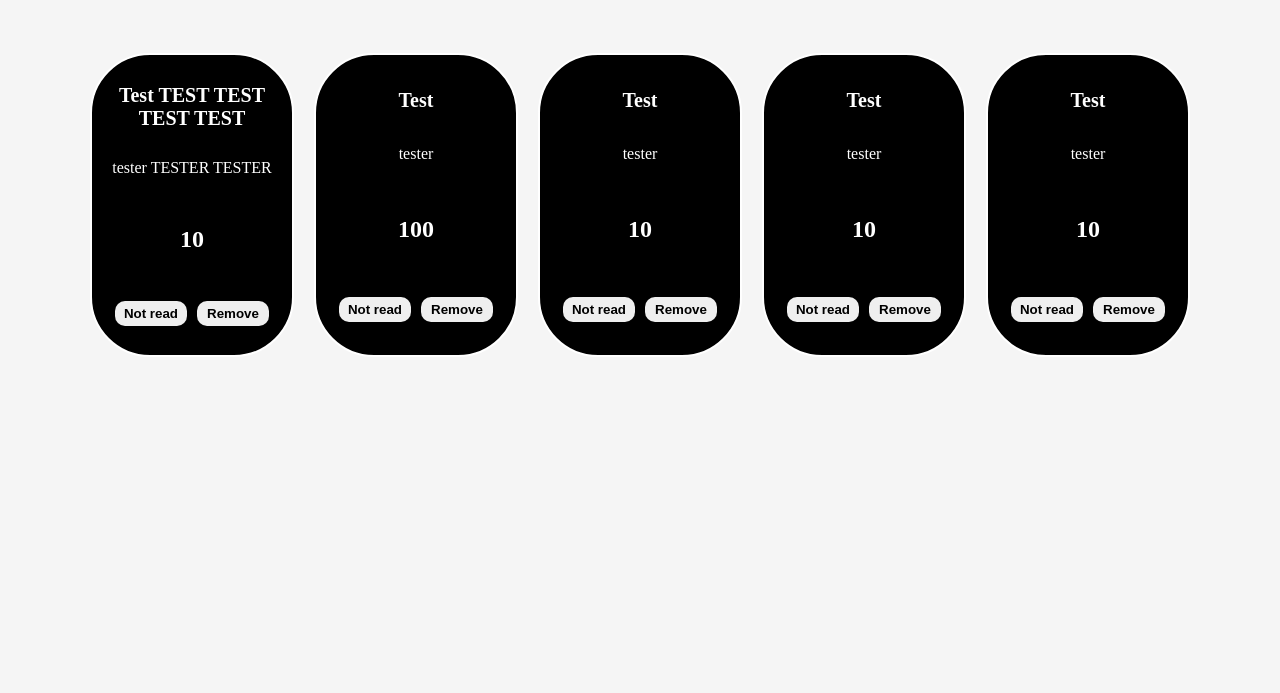
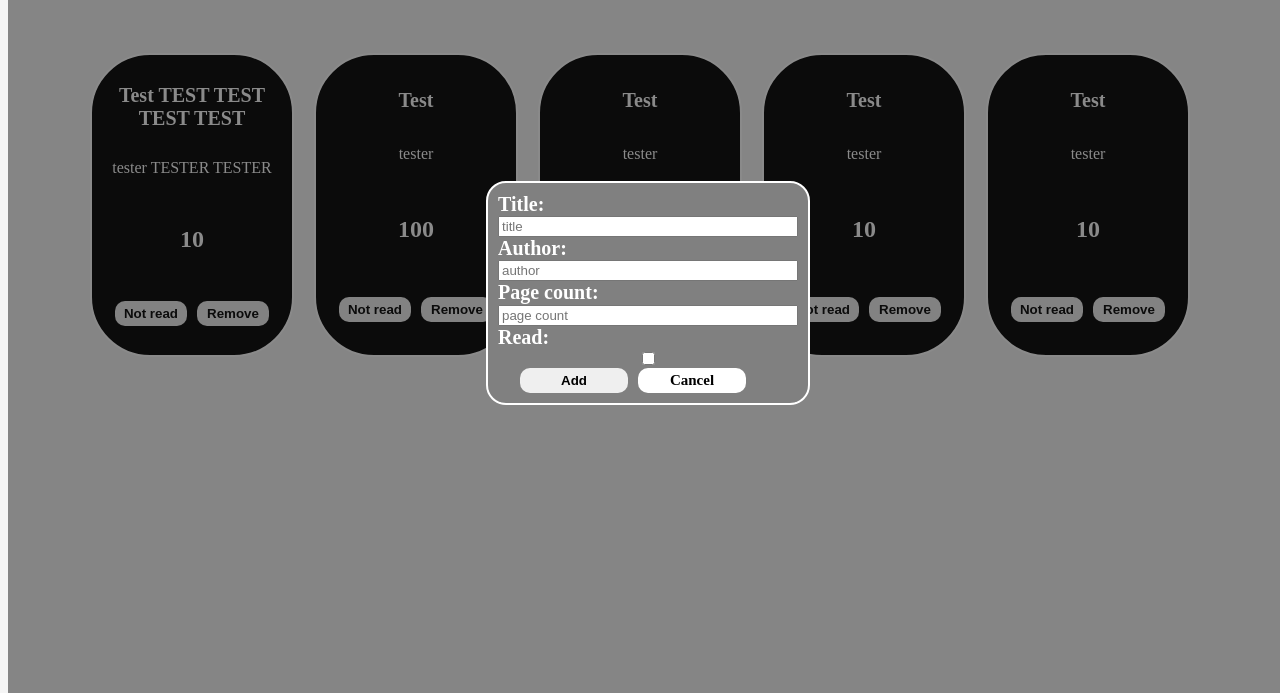
Before and after one commit to denizumuteser/library, a plain HTML site: page index.html in a window 1280 px wide. Shown: the part 107-800 px from the top of the page. Drawn offline with Linux system fonts and the light colour scheme.

Commit message:
adding functionality

```diff
--- a/index.html
+++ b/index.html
@@ -60,7 +60,26 @@
                 </div>
             </div>
         </div>
+
+        <div id="form-popup">
+            <div id="form-content">
+                <form id="add-book-form">
+                    <label for="ftitle">Title:</label>
+                    <input type="text",id="ftitle", name="ftitle", placeholder="title">
+                    <label for="fauthor">Author:</label>
+                    <input type="text",id="fauthor", name="fauthor", placeholder="author">
+                    <label for="fpage">Page count:</label>
+                    <input type="number",id="fpage", name="fpage", placeholder="page count">
+                    <label for="fisread">Read:</label>
+                    <input type="checkbox" name="fisread" id="fisread">
+                    <div class="buttons">
+                        <button type="submit", id="add-book-form-button">Add</button>
+                        <div class="cancel-button">Cancel</div>
+                    </div>
+                </form>
+            </div>
+        </div>
+        <script src="library.js"></script>
     </div>
-    <script src="library.js"></script>
 </body>
 </html>
--- a/library.js
+++ b/library.js
@@ -2,11 +2,11 @@
 let myLibrary = [];
 
 //book cobject
-function Book(title, author, pages, isread=false)
+function Book(title, author, page, isread=false)
 {
     this.title = title;
     this.author = author;
-    this.pages = pages;
+    this.page = page;
     this.isread = isread;
 }
 
@@ -30,5 +30,45 @@ function removeBookfromLibrary(book)
 const addbtn = document.querySelector('#add-book')
 addbtn.addEventListener('click', () =>
 {
-    console.log("test")
+    openForm()
 });
+//form cancel button
+const cancelbtn = document.querySelector('.cancel-button')
+cancelbtn.addEventListener('click', () =>
+{
+    closeForm()
+});
+
+//add book button
+let addform = document.getElementById('add-book-form');
+addform.onsubmit = () => {
+    //let ftitle = document.getElementById('ftitle').value;
+    //let fauthor = document.getElementById('fauthor').value;
+    //let fpage = document.getElementById('fpage').value;
+    //let isread = document.getElementById('fisread').value;
+
+    //let new_book = new Book(ftitle, fauthor, fpage, isread)
+    //console.log(new_book)
+
+    //let temp = getFromStorage("stored_classes")
+    //temp.push(new_class)
+    //removeFromStorage("stored_classes")
+    //addToStorage("stored_classes" ,temp)
+    console.log(ftitle = document.getElementById('ftitle'))
+    return false;
+};
+
+
+//open addbook form
+function openForm()
+{
+    document.getElementById("form-popup").style.display = "block";
+}
+
+//close addbook form
+function closeForm()
+{
+    document.getElementById("form-popup").style.display = "none";
+}
+
+openForm()
--- a/style.css
+++ b/style.css
@@ -26,11 +26,11 @@ header {
 }
 
 
-#add-book:hover, button:hover{
+#add-book:hover, button:hover, .cancel-button:hover{
     border: solid black 2px;
 }
 
-#add-book:active, button:active {
+#add-book:active, button:active, .cancel-button:active{
     border: solid white 2px;
 }
 
@@ -88,3 +88,54 @@ button {
     height: 25px;
     font-weight: 600;
 }
+
+#form-popup {
+    display: none;
+    position: absolute;
+    top: 0;
+    width: 100%;
+    height: 100%;
+    background-color: rgba(22,22,22,0.5);
+}
+
+#form-content {
+    display: flex;
+
+    justify-content: center;
+    align-items: center;
+    width: 100%;
+    height: 100%;
+
+}
+
+#add-book-form {
+    padding: 10px;
+    border: solid white 2px;
+    border-radius: 20px;
+    background-color: gray;
+    width: 300px;
+    height: 200px;
+    display: flex;
+    justify-content: space-around;
+    font-size: 20px;
+    color: white;
+    font-weight: 600;
+    flex-direction:column;
+}
+
+.cancel-button {
+    border: 0;
+    border-radius: 10px;
+    width: 40%;
+    height: 25px;
+    font-weight: 600;
+    background-color: white;
+    color: black;
+    text-decoration: none;
+    font-size: 15px;
+    display: flex;
+    justify-content: center;
+    align-items: center;
+    box-sizing: border-box;
+    cursor: context-menu;
+}
```
